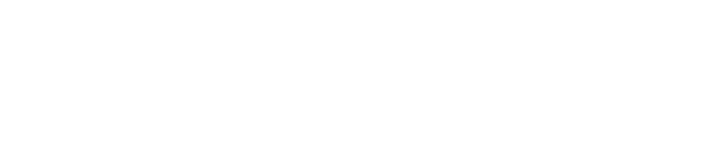
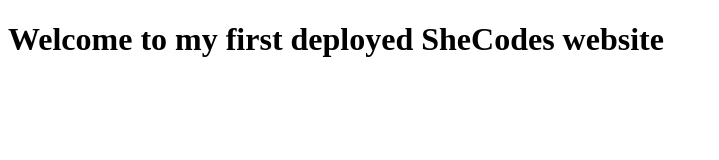
Before and after one commit to Neutoria/new-app, a plain HTML site: page Index.HTML in a window 1280 px wide. Shown: the whole page, without its empty margins (0-719 px from the left). Drawn offline with Linux system fonts and the light colour scheme.

Commit message:
Added a Heading

```diff
--- a/Index.HTML
+++ b/Index.HTML
@@ -6,6 +6,6 @@
   <title>New App</title>
 </head>
 <body>
-
+  <h1>Welcome to my first deployed SheCodes website</h1>
 </body>
 </html>
```
